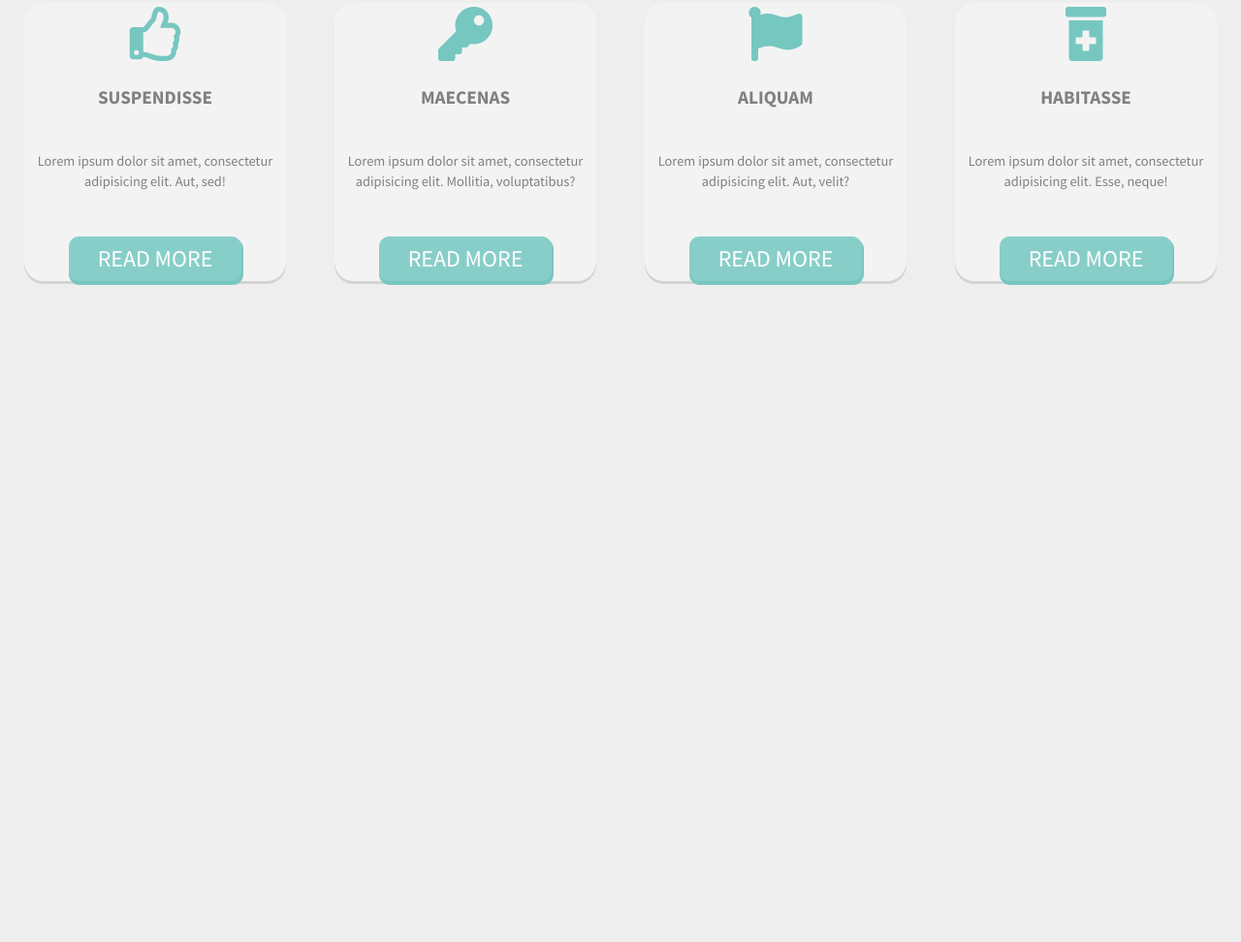
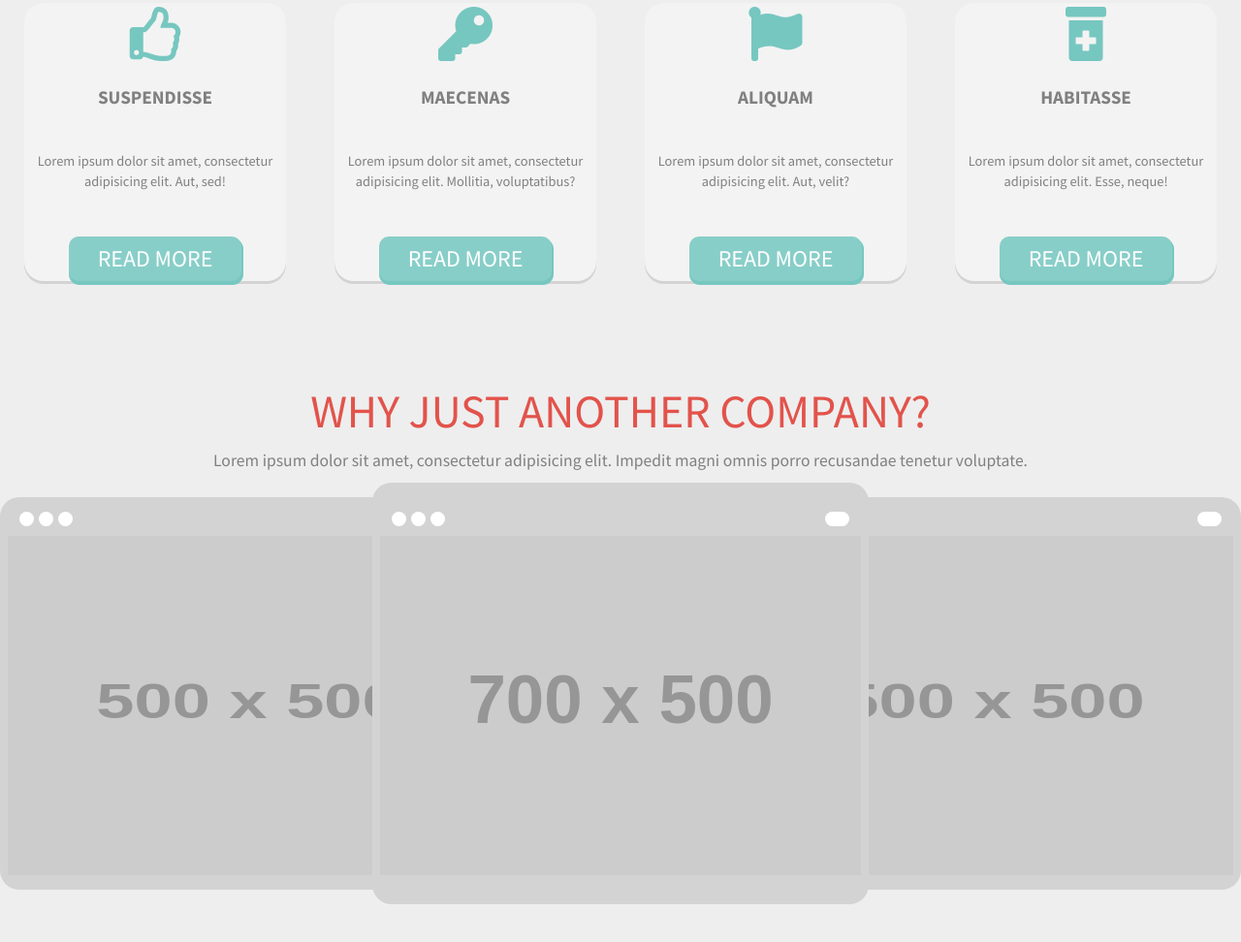
Before and after one commit to KarolKlimaszewski/justanothercompany, a website built with webpack: page dist/index.html in a window 1280 px wide. Shown: the part 671-1643 px from the top of the page at 97% size. Built offline with nearby package versions, Linux system fonts and the light colour scheme; placeholder pictures from the web are drawn by us.

Commit message:
added part of About section

```diff
--- /dev/null
+++ b/src/scss/partials/_about.scss
@@ -0,0 +1,129 @@
+.about {
+
+}
+
+.about__title {
+  margin-top: 2em;
+  text-align: center;
+  font-size: 3em;
+  text-transform: uppercase;
+  color: $color2;
+}
+
+.about__subtitle {
+  margin: 0.5em 0;
+  text-align: center;
+  font-size: 1.1em;
+  color: gray;
+}
+
+.about-browser {
+  width: 100%;
+  background: lightgray;
+  border-radius: 20px;
+  display: flex;
+  justify-content: center;
+  align-items: flex-end;
+  position: relative;
+  margin: 15px 0;
+  @media #{$large} {
+    display: none;
+  }
+}
+
+.about-browser__circle {
+  &:first-child {
+    width: 15px;
+    height: 15px;
+    border-radius: 50%;
+    background: white;
+    position: absolute;
+    top: 15px;
+    left: 20px;
+  }
+  &:nth-child(2) {
+    width: 15px;
+    height: 15px;
+    border-radius: 50%;
+    background: white;
+    position: absolute;
+    top: 15px;
+    left: 40px;
+  }
+  &:nth-child(3) {
+    width: 15px;
+    height: 15px;
+    border-radius: 50%;
+    background: white;
+    position: absolute;
+    top: 15px;
+    left: 60px;
+  }
+}
+
+.about-browser__close {
+  width: 25px;
+  height: 15px;
+  border-radius: 10px;
+  background: white;
+  position: absolute;
+  top: 15px;
+  right: 20px;
+}
+
+.about-browser__image-container {
+  width: 97%;
+  height: 350px;
+  background: blue;
+  margin: 40px 0 15px 0;
+}
+
+.about-browser__image{
+  width: 100%;
+  height: 100%;
+}
+
+.about-container{
+  display: none;
+  @media #{$large} {
+    width: 100%;
+    display: flex;
+    justify-content: space-between;
+    align-items: center;
+  }
+}
+
+.about-container-browser{
+  width: 40%;
+  background: lightgray;
+  border-radius: 20px;
+  display: flex;
+  justify-content: center;
+  align-items: flex-end;
+  position: relative;
+  margin: 15px 0;
+}
+
+.about-container-browser--middle{
+  width: 100%;
+  background: lightgray;
+  border-radius: 20px;
+  display: flex;
+  justify-content: center;
+  align-items: flex-end;
+  position: relative;
+  margin: 15px 0;
+}
+
+.about-container-browser__middle{
+  z-index: 1000;
+  width: 40%;
+  left: 30%;
+  background: lightgray;
+  border-radius: 20px;
+  display: flex;
+  justify-content: center;
+  align-items: flex-end;
+  position: absolute;
+  margin: 15px 0;
+}
--- a/src/scss/style.scss
+++ b/src/scss/style.scss
@@ -7,6 +7,7 @@
 @import "partials/slider";
 @import "partials/intro";
 @import "partials/services";
+@import "partials/about";
 
 * {
   box-sizing: border-box;
```
Also changed, not shown: dist/css/style.min.css, dist/index.html, 1 other file.
